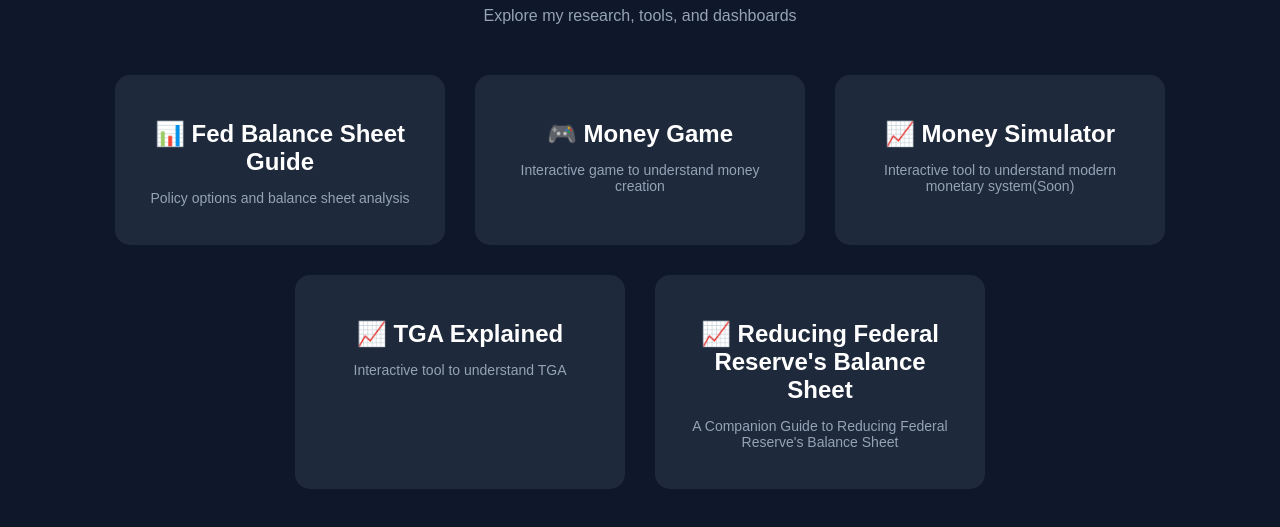
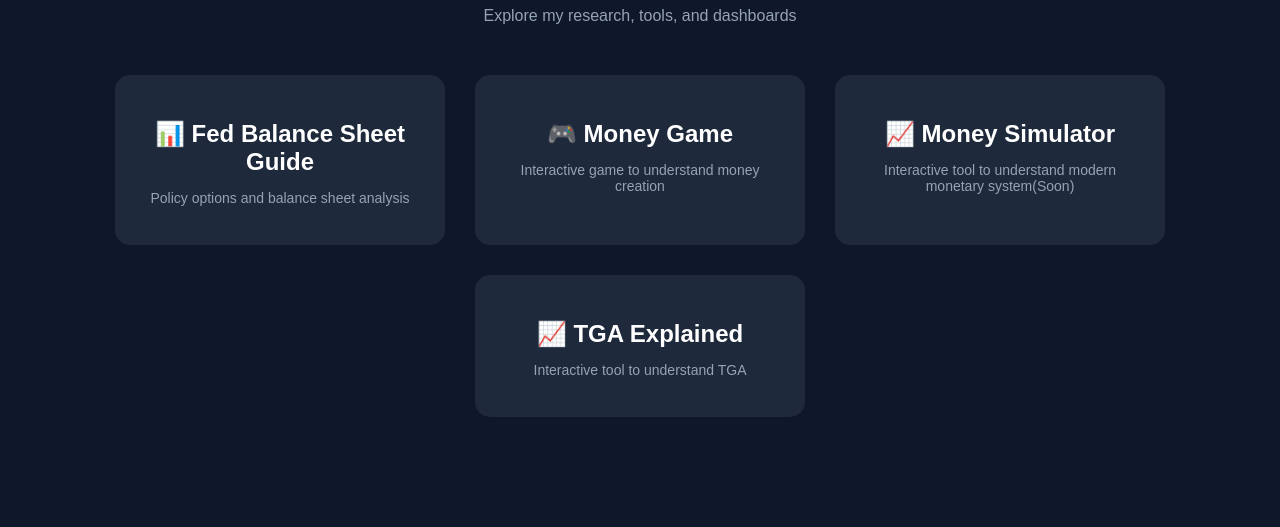
Before and after one commit to veridelisi/veridelisi.github.io, a plain HTML site: page index.html in a window 1280 px wide. Shown: the part 107-634 px from the top of the page. Drawn offline with Linux system fonts and the light colour scheme.

Commit message:
Update index.html

```diff
--- a/index.html
+++ b/index.html
@@ -87,11 +87,7 @@
             <p>Interactive tool to understand TGA</p>
         </a>
 
-        <!-- CARD 5 -->
-        <a class="card" href="https://veridelisi.github.io/fed-balance-sheet-guide/index.html">
-            <h2>📈 Reducing Federal Reserve's Balance Sheet</h2>
-            <p>A Companion Guide to Reducing Federal Reserve's Balance Sheet</p>
-        </a>
+
 
     </div>
 
```
